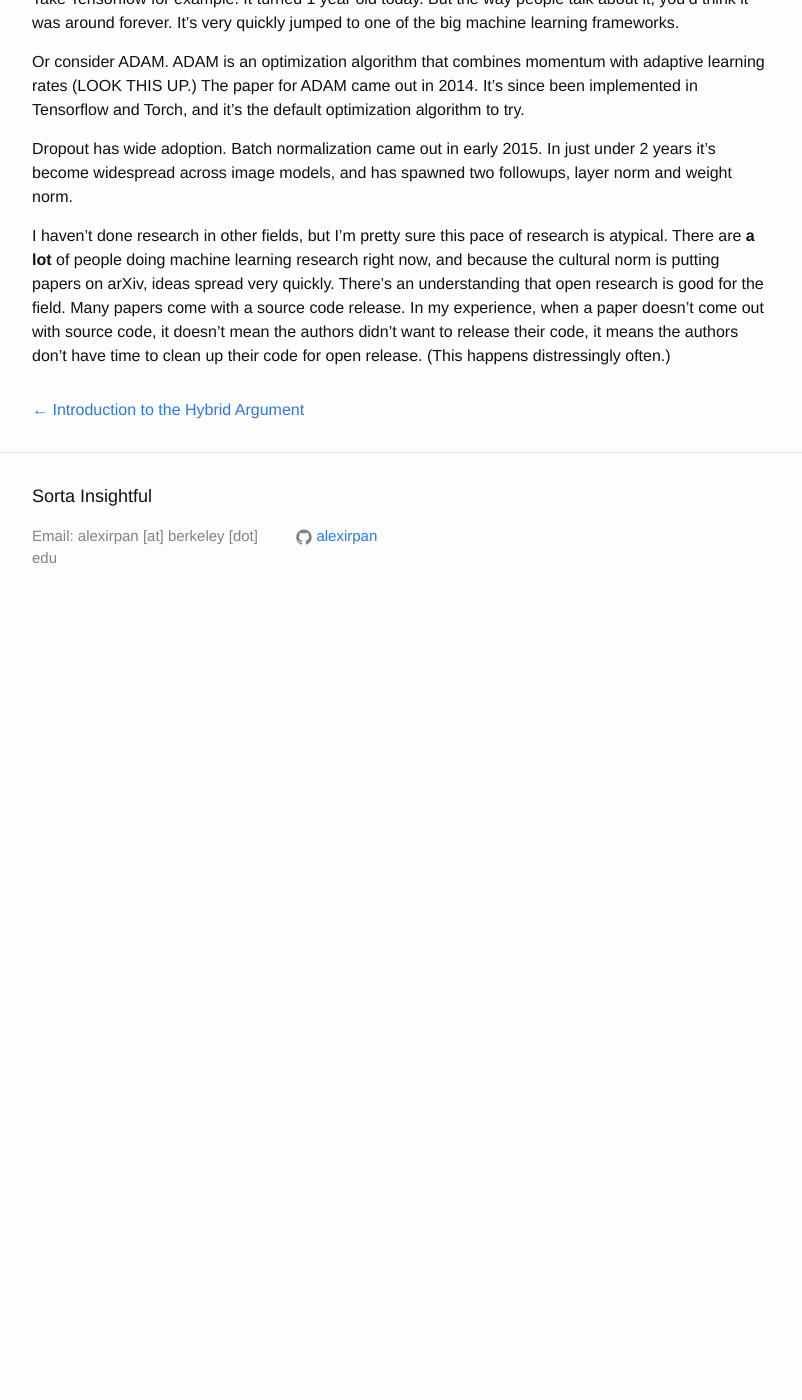
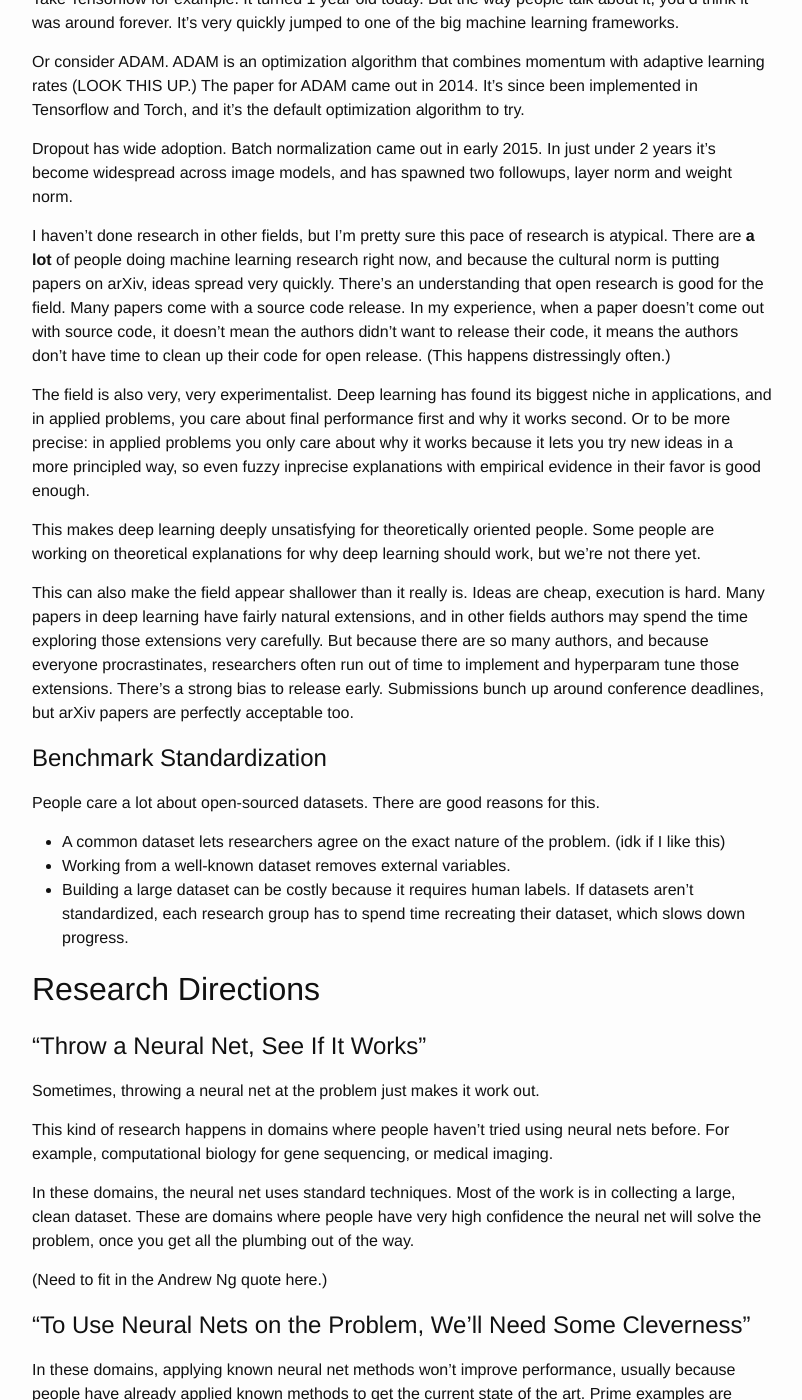
Before and after one commit to alexirpan/alexirpan.github.io, a Jekyll site: the page built from _posts/2016-12-17-dl-philosophy.markdown, in a window 1280 px wide and 1400 px high, scrolled down 6266 px. Shown: the whole window, without its empty margins (238-1040 px from the left). Built offline with Jekyll 4.4.1, drawn with Linux system fonts in a browser that asks for light colours; before the commit the page ends 6896 px from its top, so only the background shows below that; some of the changed text lies outside the part shown.

Commit message:
The research directions part is a lot easier to write than the culture part

```diff
--- a/_posts/2016-12-17-dl-philosophy.markdown
+++ b/_posts/2016-12-17-dl-philosophy.markdown
@@ -353,3 +353,77 @@
 when a paper doesn't come out with source code, it doesn't mean the authors
 didn't want to release their code, it means the authors don't have time to
 clean up their code for open release. (This happens distressingly often.)
+
+The field is also very, very experimentalist. Deep learning has found its
+biggest niche in applications, and in applied problems, you care about
+final performance first and why it works second. Or to be more precise: in
+applied problems you only care about why it works because it lets you try
+new ideas in a more principled way, so even fuzzy inprecise explanations
+with empirical evidence in their favor is good enough.
+
+This makes deep learning deeply unsatisfying for theoretically oriented people.
+Some people are working on theoretical explanations for why deep learning
+should work, but we're not there yet.
+
+This can also make the field appear shallower than it really is. Ideas are cheap,
+execution is hard. Many papers in deep learning have fairly natural extensions,
+and in other fields authors may spend the time exploring those extensions very
+carefully. But because there are so many authors, and because everyone procrastinates,
+researchers often run out of time to implement and hyperparam tune those
+extensions. There's a strong bias to release early. Submissions bunch up around
+conference deadlines, but arXiv papers are perfectly acceptable too.
+
+Benchmark Standardization
+========================================================================
+
+People care a lot about open-sourced datasets. There are good reasons for this.
+
+* A common dataset lets researchers agree on the exact nature of the problem. (idk if I like this)
+* Working from a well-known dataset removes external variables.
+* Building a large dataset can be costly because it requires human labels. If
+datasets aren't standardized, each research group has to spend time recreating
+their dataset, which slows down progress.
+
+
+Research Directions
+--------------------------------------------------------------------------
+
+"Throw a Neural Net, See If It Works"
+=========================================================================
+
+Sometimes, throwing a neural net at the problem just makes it work out.
+
+This kind of research happens in domains where people haven't tried using
+neural nets before. For example, computational biology for gene sequencing,
+or medical imaging.
+
+In these domains, the neural net uses standard techniques. Most of the work
+is in collecting a large, clean dataset. These are domains where people
+have very high confidence the neural net will solve the problem, once you
+get all the plumbing out of the way.
+
+(Need to fit in the Andrew Ng quote here.)
+
+"To Use Neural Nets on the Problem, We'll Need Some Cleverness"
+======================================================================
+
+In these domains, applying known neural net methods won't improve performance, usually because
+people have already applied known methods to get the current state of the art.
+Prime examples are image classification, speech recognition, machine translation,
+and my personal favorite of reinforcement learning.
+
+People in these domains aren't interested in neural nets for the sake of
+neural nets. They're interested in neural nets for the sake of solving their
+problem better. Better translation, better image segmentation, etc. If you gave
+these researchers a black box method that worked better, but didn't use neural
+nets, they would switch to that method without much regret.
+
+That doesn't mean they're not interested in developing neural net architectures.
+It just means they're embedded into the feedback loop of research. In our
+specific problem, current neural net architectures are lacking. So we develop
+new ones that solve the issues we've noticed. Those architectural ideas go upstream,
+and can get used in other fields.
+
+PUT A PICTURE EXPLANING THIS HERE
+
+This itself breaks down into another bi
```
